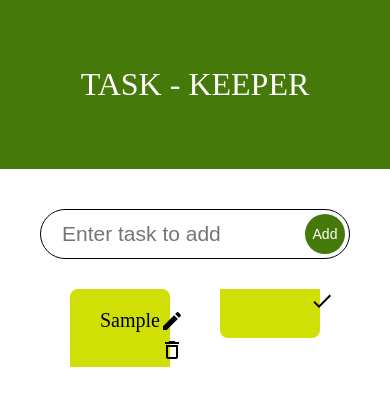
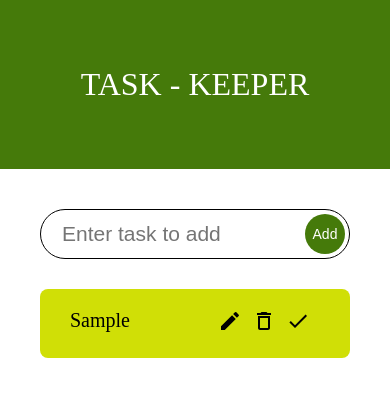
Before and after one commit to kgsantosh770/Task-Keeper, a React (Create React App) app in the folder task-keeper/: page / in a window 390 px wide. Both pictures are taken after typing "Sample" into the empty fields and a click on the button "Add". Shown: the top 406 px of the page. Built offline with nearby package versions, Linux system fonts and the light colour scheme.

Commit message:
done icon as variable and todollist css checkin

```diff
--- a/task-keeper/src/components/SingleTodo/SingleTodo.tsx
+++ b/task-keeper/src/components/SingleTodo/SingleTodo.tsx
@@ -11,7 +11,7 @@ interface Props {
 const SingleTodo: React.FC<Props> = ({ todo, todos, setTodos }) => {
 
     const tickButton = todo.isDone ? '' :
-        (< span className="done" >
+        (< span className="icon done" >
             <Done />
         </span >);
 
@@ -19,10 +19,10 @@ const SingleTodo: React.FC<Props> = ({ todo, todos, setTodos }) => {
         <li className={`todo-item ${todo.isDone ? "task-done" : ''}`} key={todo.id} >
             {todo.todo}
             <span className="item-actions">
-                <span className="edit">
+                <span className="icon edit">
                     <ModeEditOutline />
                 </span>
-                <span className="delete">
+                <span className="icon delete">
                     <DeleteOutlined />
                 </span>
                 {tickButton}
--- a/task-keeper/src/components/TodoList/TodoList.css
+++ b/task-keeper/src/components/TodoList/TodoList.css
@@ -2,6 +2,13 @@
     margin: 30px 30px 0;
     column-count: 2;
     column-gap: 20%;
+}
+
+@media (max-width: 992px) {
+    .todolist-container{
+        column-count: 1;
+        margin: 30px 0;
+    }
 }
 
 .todolist-container .todo-item{
@@ -10,7 +17,7 @@
     background: var(--yellow-color);
     font-size: 20px;
     padding: 20px 30px;
-    margin-bottom: 10px;
+    margin-bottom: 20px;
     border-radius: 8px;
     list-style: none;
 }
@@ -20,7 +27,7 @@
     color: white;
 }
 
-.todolist-container .todo-item .item-actions > * {
+.todolist-container .todo-item .item-actions .icon {
     cursor: pointer;
     margin-right: 10px;
 }
```
